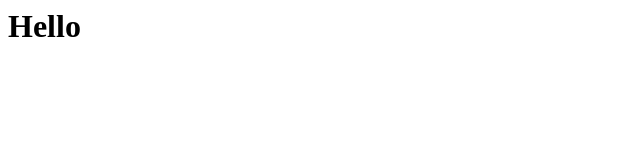
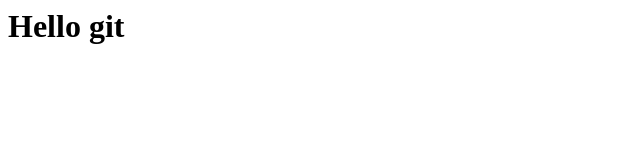
Before and after one commit to Alexandr1997ag/test, a plain HTML site: page index.html in a window 1280 px wide. Shown: the full height of the page, 0-640 px from the left. Drawn offline with Linux system fonts and the light colour scheme.

Commit message:
Wrong commit

```diff
--- a/index.html
+++ b/index.html
@@ -1 +1 @@
-<h1>Hello<h1>
+<h1>Hello git<h1>
```
